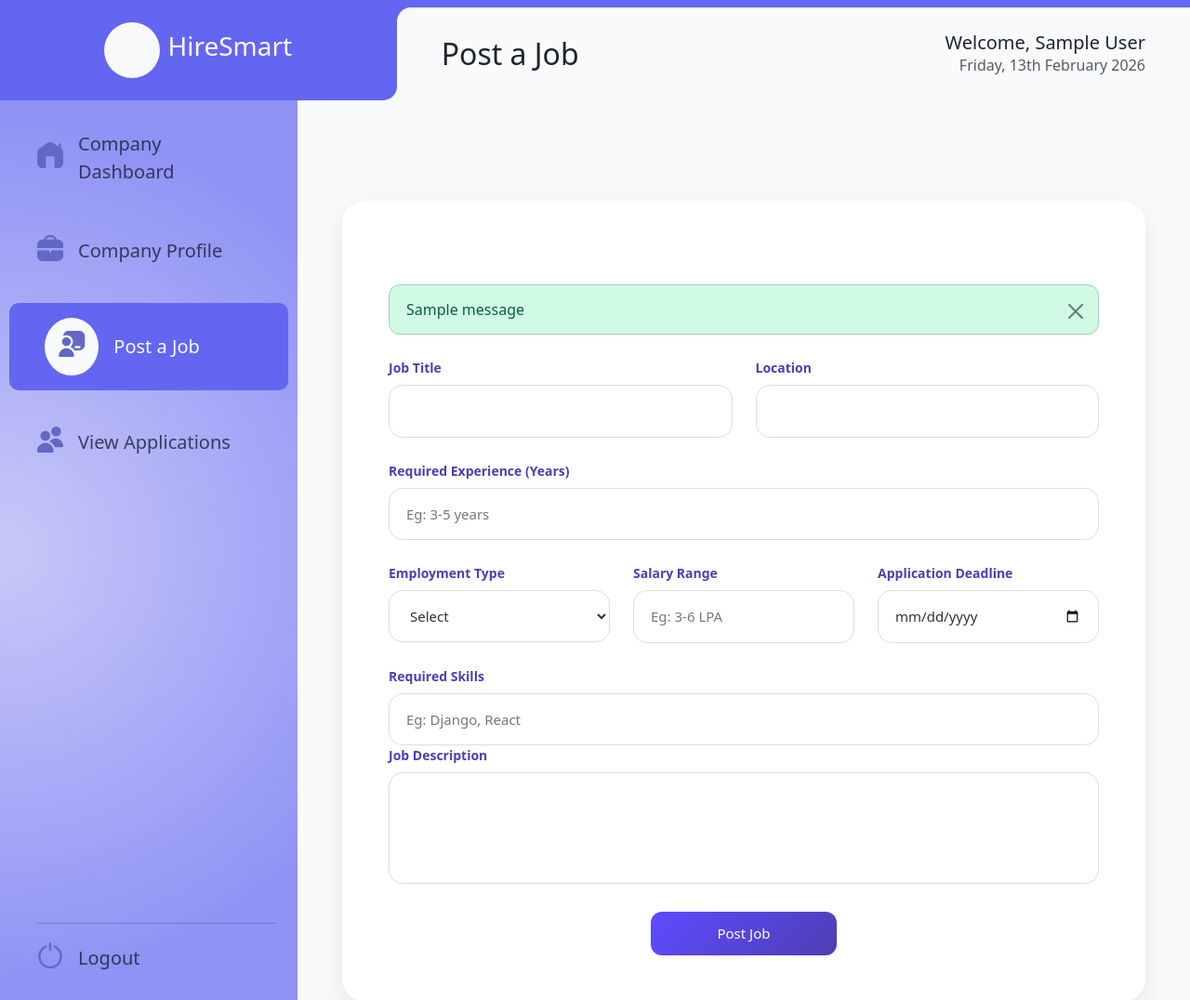
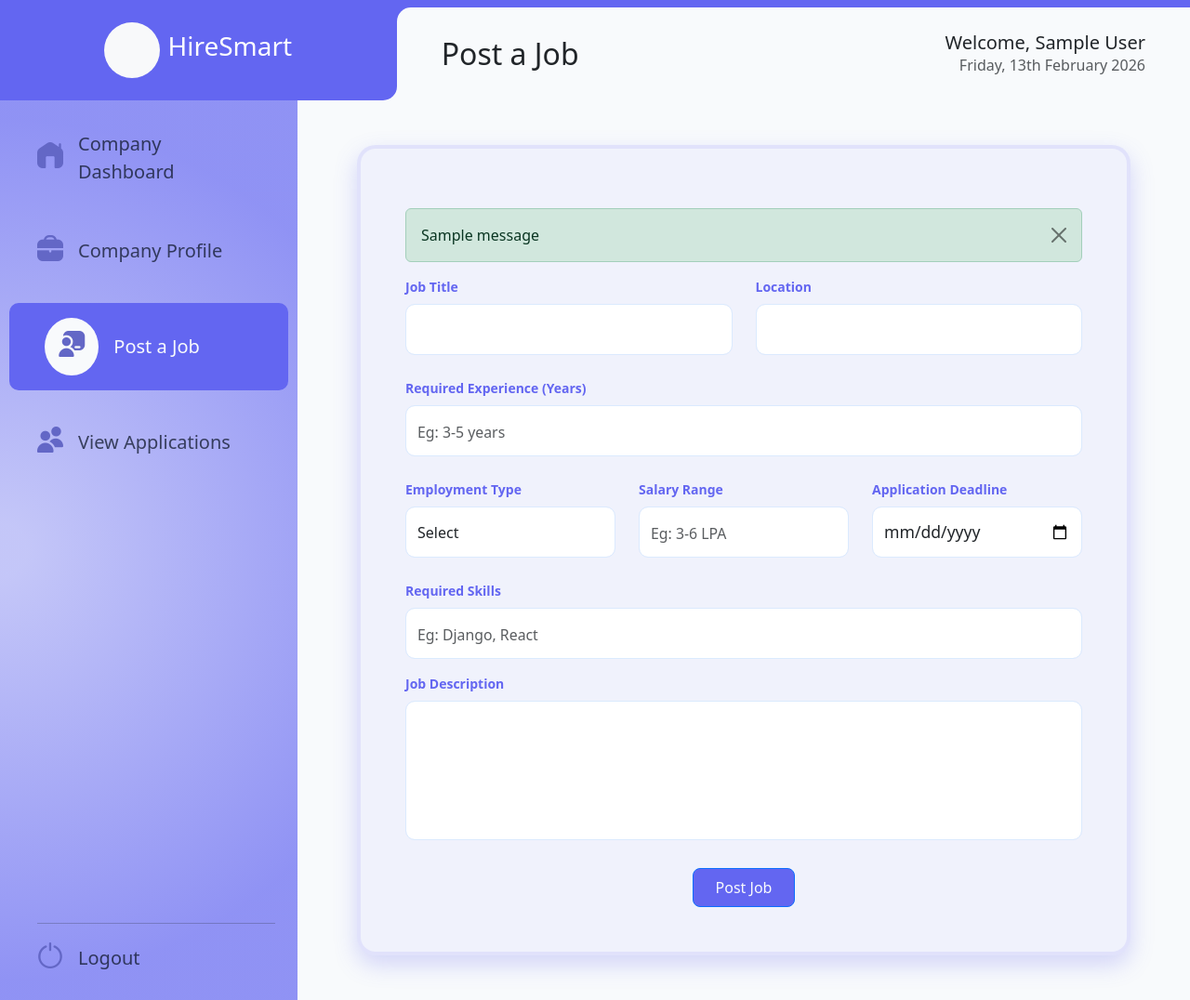
Before and after one commit to Karan-512/django-ai-recruitment-portal, a Django app: page /company/job-post/ in a window 1280 px wide. Shown: the whole page at 93% size. Run offline with Django 5.2, Linux system fonts and the light colour scheme; a user stored in the database is signed in; tables that the repository leaves empty hold one stand-in row (values such as "Sample post"); one stand-in notice (Sample message) is shown; some libraries are stand-ins or nearby versions.

Commit message:
Updated the CSS for Job Posting to remove duplicate styling

```diff
--- a/Company/templates/jobPosting.html
+++ b/Company/templates/jobPosting.html
@@ -5,16 +5,7 @@
 {% block content %}
 
 
-<div class="post-job-container">
-    <h2 class="form-title"></h2>
-
-    {% comment %} {% if messages %}
-        {% for message in messages %}
-            <div class="alert-success">
-                {{ message }}
-            </div>
-        {% endfor %}
-    {% endif %} {% endcomment %}
+<div class="card company-content-card mx-3 my-0 p-5">
 
     {% if messages %}
     {% for message in messages %}
@@ -25,36 +16,32 @@
     {% endfor %}
     {% endif %}
 
-    <form method="POST">
+    <form method="POST" action="{% url 'job-post' %}">
         {% csrf_token %}
 
 
         <div class="form-row">
             <div class="form-group">
                 <label>Job Title</label>
-                <input type="text" name="job_title" required>
+                <input type="text" name="job_title" class="form-control" required>
             </div>
 
             <div class="form-group">
                 <label>Location</label>
-                <input type="text" name="location" required>
+                <input type="text" name="location" class="form-control" required>
             </div>
         </div>
-
-
         <div class="form-row">
             <div class="form-group">
                 <label>Required Experience (Years)</label>
-                <input type="text" name="required_experience" placeholder="Eg: 3-5 years" required>
+                <input type="text" name="required_experience" placeholder="Eg: 3-5 years" class="form-control" required>
 
             </div>
         </div>
-
-
         <div class="form-row three-column">
             <div class="form-group">
                 <label>Employment Type</label>
-                <select name="job_type" required>
+                <select name="job_type" class="form-control" required>
                     <option value="">Select</option>
                     <option value="full_time">Full Time</option>
                     <option value="part_time">Part Time</option>
@@ -62,34 +49,26 @@
                     <option value="contract">Contract</option>
                     <option value="remote">Remote</option>
                 </select>
-
             </div>
-
             <div class="form-group">
                 <label>Salary Range</label>
-                <input type="text" name="salary" placeholder="Eg: 3-6 LPA" required>
+                <input type="text" name="salary" placeholder="Eg: 3-6 LPA" class="form-control" required>
             </div>
-
             <div class="form-group">
                 <label>Application Deadline</label>
-                <input type="date" name="deadline" required>
+                <input type="date" name="deadline" class="form-control" required>
             </div>
         </div>
-
-        <!-- Skills -->
-        <div class="form-group">
+        <div class="form-group mb-3">
             <label>Required Skills</label>
-
-            <input type="text" name="skills_required" placeholder="Eg: Django, React" required>
+            <input type="text" name="skills_required" placeholder="Eg: Django, React" class="form-control" required>
         </div>
-
         <div class="form-group">
             <label>Job Description</label>
-            <textarea name="job_description" rows="4" required></textarea>
+            <textarea name="job_description" rows="4" class="form-control" required></textarea>
         </div>
-
         <div class="btn-center">
-            <button type="submit" class="post-btn">Post Job</button>
+            <button type="submit" class="btn btn-primary px-4 py-2 rounded-3 c-save-btn">Post Job</button>
         </div>
 
     </form>
--- a/static/css/main.css
+++ b/static/css/main.css
@@ -253,7 +253,7 @@ body {
 }
 
 .menu-item.active i {
-    color:  var(--primary-color);
+    color: var(--primary-color);
     font-size: 0.8em;
     background-color: var(--bg-color);
     border-radius: 50%;
@@ -438,16 +438,21 @@ input::-ms-clear {
     object-fit: cover;
 }
 
-.company-content-card form input:focus {
+.company-content-card form input:focus,
+.company-content-card form textarea:focus,
+.company-content-card form select:focus {
     border: 3px solid var(--secondary-color);
 }
 
-.company-content-card form input {
+.company-content-card form input,
+.company-content-card form textarea:focus,
+.company-content-card form select:focus {
     font-size: 1.1em;
 }
 
 .company-content-card form input::placeholder,
-.company-content-card form textarea::placeholder {
+.company-content-card form textarea::placeholder,
+.company-content-card form select:focus {
     font-size: 0.9em;
     font-weight: 300;
 }
@@ -481,7 +486,7 @@ input::-ms-clear {
     display: flex;
     justify-content: space-between;
     align-items: center;
-    box-shadow: 0 8px 20px rgba(0,0,0,0.1);
+    box-shadow: 0 8px 20px rgba(0, 0, 0, 0.1);
     transition: 0.3s;
 }
 
@@ -539,7 +544,7 @@ input::-ms-clear {
     background: #f5f6fb;
     padding: 20px;
     border-radius: 15px;
-    box-shadow: 0 4px 15px rgba(0,0,0,0.05);
+    box-shadow: 0 4px 15px rgba(0, 0, 0, 0.05);
     transition: 0.3s;
 }
 
@@ -567,7 +572,7 @@ input::-ms-clear {
     width: 40px;
     height: 40px;
     border-radius: 50%;
-    box-shadow: 0 4px 10px rgba(0,0,0,0.1);
+    box-shadow: 0 4px 10px rgba(0, 0, 0, 0.1);
     cursor: pointer;
 }
 
@@ -790,24 +795,6 @@ textarea.form-control {
     color: #000 !important;
 }
 
-.post-job-container {
-    max-width: 1100px;
-    margin: 60px auto;
-    padding: 50px;
-    border-radius: 25px;
-    background: #ffffff;
-    box-shadow: 0 10px 30px rgba(0, 0, 0, 0.08);
-}
-
-
-.form-title {
-    color: #4b3fb3;
-    font-size: 28px;
-    font-weight: 600;
-    margin-bottom: 40px;
-}
-
-
 .form-row {
     display: flex;
     gap: 25px;
@@ -823,90 +810,21 @@ textarea.form-control {
 }
 
 
-.form-group label {
+.company-content-card label {
     font-size: 14px;
     font-weight: 600;
     margin-bottom: 8px;
-    color: #4b3fb3;
+    color: var(--secondary-color);
 }
-
-
-.post-job-container input,
-.post-job-container select,
-.post-job-container textarea {
-    width: 100%;
-    padding: 16px 18px;
-    border-radius: 15px;
-    border: 1px solid #ddd;
-    outline: none;
-    background: #ffffff;
-    font-size: 15px;
-    color: #333;
-    transition: 0.3s ease;
-}
-
-/* Textarea specific */
-.post-job-container textarea {
-    height: 120px;
-    resize: none;
-}
-
-/* Placeholder color */
-.post-job-container input::placeholder,
-.post-job-container textarea::placeholder {
-    color: #777;
-}
-
-.post-job-container input:focus,
-.post-job-container select:focus,
-.post-job-container textarea:focus {
-    border: 1px solid #6c63ff;
-    box-shadow: 0 0 0 3px rgba(108, 99, 255, 0.2);
-}
-
-
 
 .form-row.three-fields .form-group {
     flex: 1;
 }
 
-
-
 .btn-center {
     text-align: center;
     margin-top: 30px;
 }
-
-.post-btn {
-    padding: 12px 28px;
-    border-radius: 12px;
-    border: none;
-    background: linear-gradient(135deg, #5f4bff, #4b3fb3);
-    color: white;
-    font-size: 15px;
-    font-weight: 500;
-    cursor: pointer;
-    min-width: 200px;
-    transition: 0.3s ease;
-}
-
-
-.post-btn:hover {
-    transform: translateY(-2px);
-    box-shadow: 0 8px 20px rgba(0, 0, 0, 0.2);
-}
-
-
-
-.alert-success {
-    background: #d1fae5;
-    color: #065f46;
-    padding: 14px 18px;
-    border-radius: 12px;
-    margin-bottom: 25px;
-    font-weight: 500;
-}
-
 
 
 @media (max-width: 992px) {
```
Lines whose indentation alone changed are shown as unchanged.
